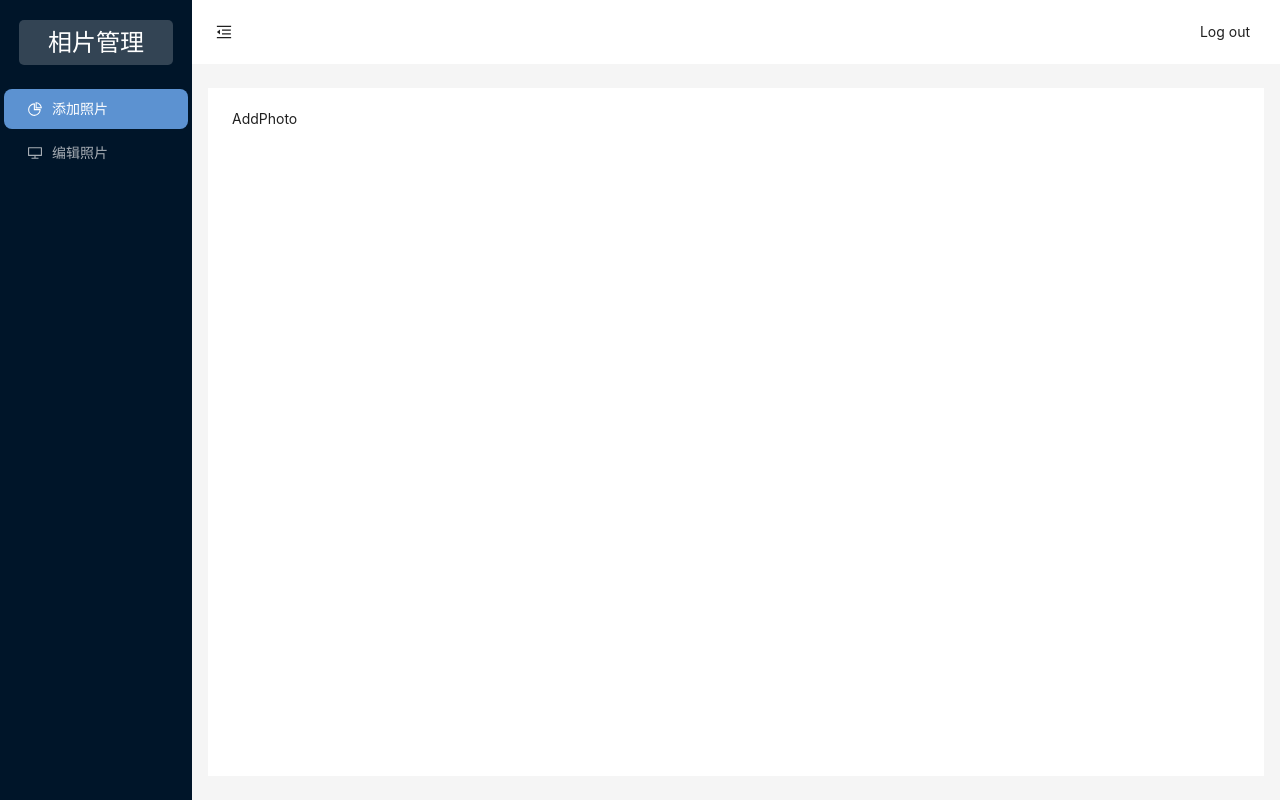
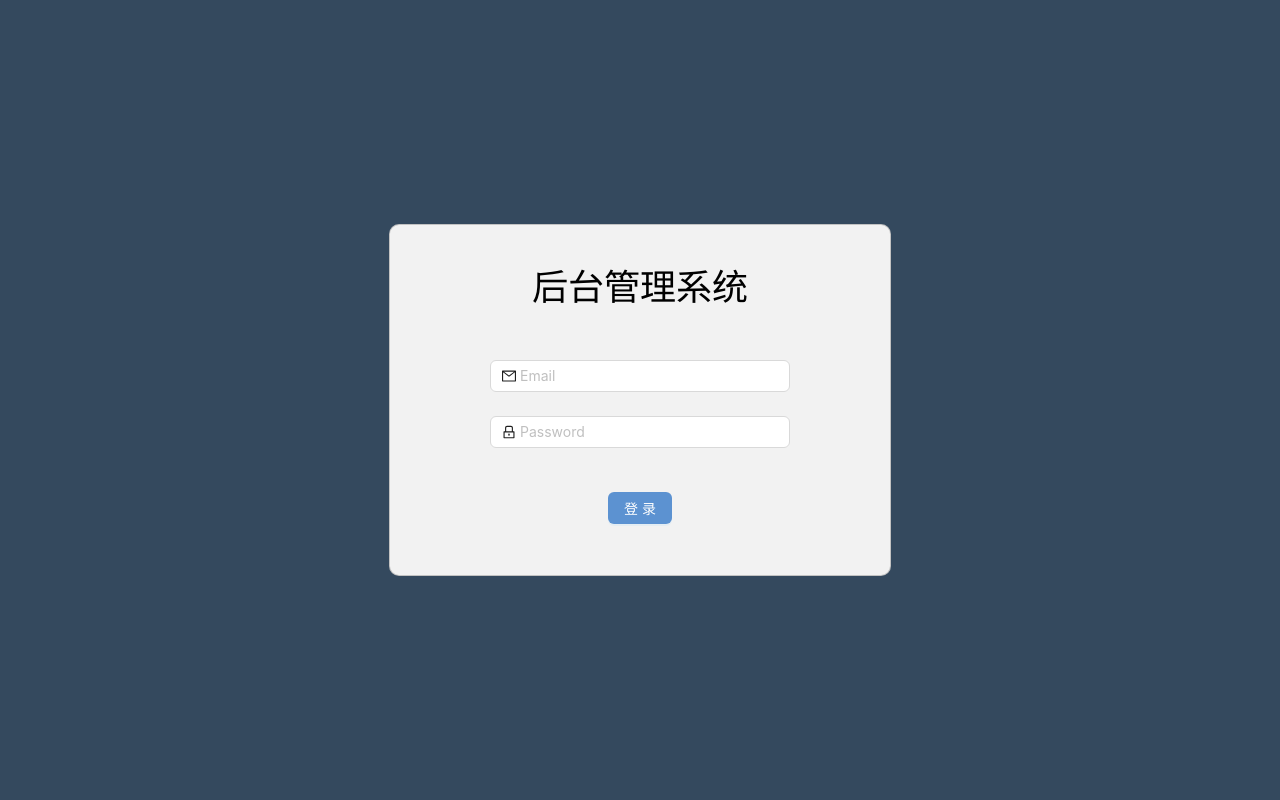
Before and after one commit to Creekyu/family-photo-wall, a React (Create React App) app in the folder front-end/: page /manage/add in a window 1280 px wide. Built offline with nearby package versions, Linux system fonts and the light colour scheme.

Commit message:
add OSSPolicy

```diff
--- a/front-end/src/api/index.ts
+++ b/front-end/src/api/index.ts
@@ -11,7 +11,7 @@ export const catchAsync =
 
     fn(values)
       .then((response: any) => {
-        if (success) success(response);
+        if (success) success(response.data);
         return new Promise(() => {
           // pass
         });
--- a/front-end/src/api/users/index.ts
+++ b/front-end/src/api/users/index.ts
@@ -7,6 +7,10 @@ import service from '@/utils/request';
 export const userApi = {
   login: catchAsync(async (data: loginForm) => {
     const response = await service.post('/api/users/login', data);
-    return Promise.resolve(response.data);
+    return Promise.resolve(response);
+  }),
+  getOSSPolicy: catchAsync(async () => {
+    const response = await service.get('/api/policy');
+    return Promise.resolve(response);
   }),
 };
--- a/front-end/src/views/AuthRoute/index.tsx
+++ b/front-end/src/views/AuthRoute/index.tsx
@@ -15,9 +15,9 @@ const AuthRoute: React.FC<AuthRouteProps> = ({ children }) => {
   const path = location.pathname;
   return (
     <>
-      {path === '/manage' ? (
+      {path.match(/(\/manage)/) ? (
         token ? (
-          <BackStage></BackStage>
+          children
         ) : (
           <LoginPage></LoginPage>
         )
--- a/front-end/src/views/LoginPage/index.tsx
+++ b/front-end/src/views/LoginPage/index.tsx
@@ -16,6 +16,8 @@ import { userApi } from '@/api/users';
 
 // interface
 import { loginForm } from '@/interface/userApi';
+import { Simulate } from 'react-dom/test-utils';
+import reset = Simulate.reset;
 
 const LoginForm = () => {
   const message = useGlobalMessage();
@@ -40,8 +42,25 @@ const LoginForm = () => {
         delete user['_id'];
         // 设置cookie持续时间90天
         const expires = new Date(Date.now() + 90 * 24 * 60 * 60 * 1000);
-        cookies.set('user', user, { path: '/', expires });
-        cookies.set('token', data.token, { path: '/', expires });
+        cookies.set('user', user, { path: '/manage', expires });
+        cookies.set('token', data.token, { path: '/manage', expires });
+        // 获取OSSPolicy
+        userApi.getOSSPolicy(
+          '',
+          (data) => {
+            cookies.set('OSSPolicy', data, {
+              path: '/manage',
+              expires: new Date(data.expires),
+            });
+          },
+          (content) => {
+            message.error(content);
+          },
+          () => {
+            setLoading(false);
+          }
+        );
+        // 跳转
         navigate('/manage/add');
       },
       (content) => {
```
Also changed, not shown: 1 other file (tests, documents, lock files or other folders).
